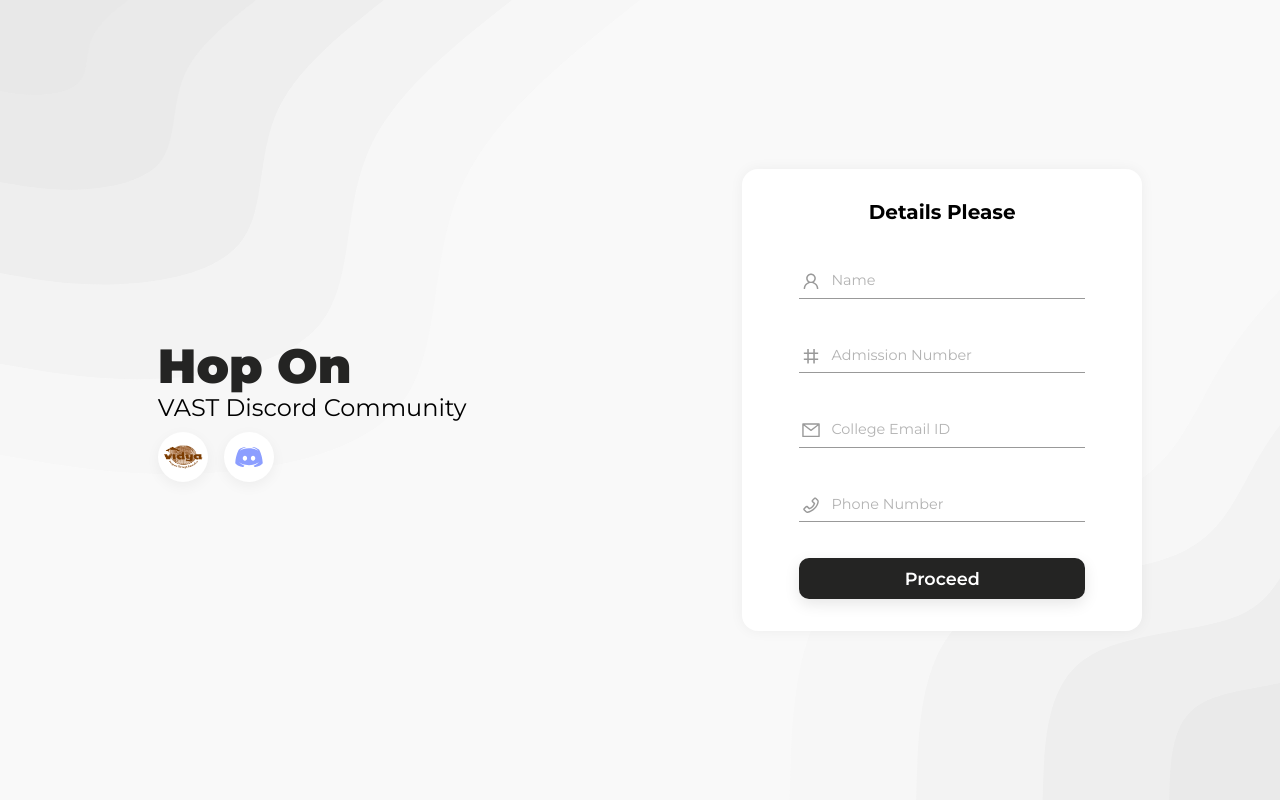
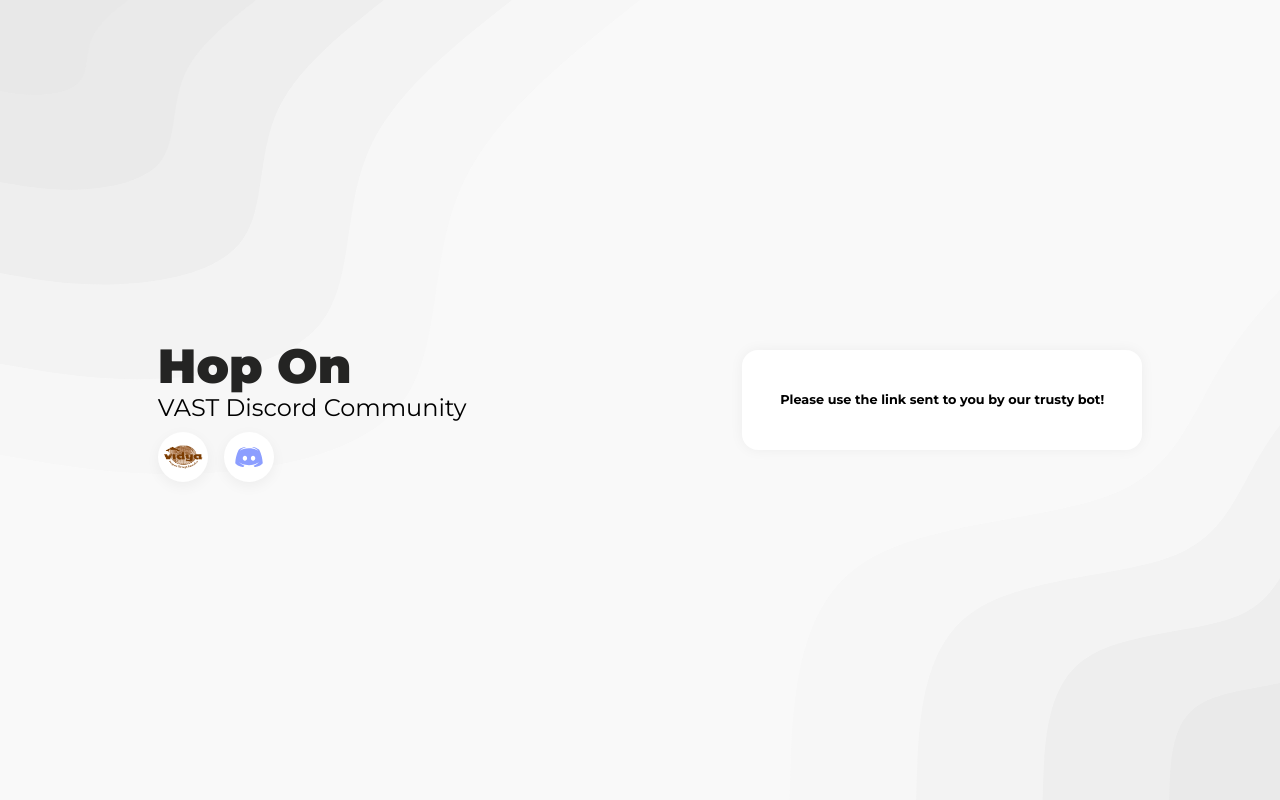
Before and after one commit to somkumarav/vast-discord-bot-main, a React (Create React App) app in the folder client/: page / in a window 1280 px wide. Built offline with nearby package versions, Linux system fonts and the light colour scheme; the HTML template or start-up script is replaced by a standard one.

Commit message:
Added discordid query check

```diff
--- a/client/src/App.jsx
+++ b/client/src/App.jsx
@@ -11,6 +11,11 @@ import {
 
 const App = () => {
 	const [values, setValues] = useState({ email: "", rollNumber: "" });
+
+	const discordid = new URLSearchParams(window.location.search).get(
+		"discordid"
+	);
+	console.log(discordid);
 
 	const handleSubmit = (e) => {
 		e.preventDefault();
@@ -36,7 +41,9 @@ const App = () => {
 				</div>
 			</header>
 			<div className="form-container">
-				<h3>Details Please</h3>
+				{discordid ? (
+					<>
+						<h3>Your Details</h3>
 						<form action="">
 							<span className="form-field">
 								<input type="text" name="name" id="" required />
@@ -64,6 +71,12 @@ const App = () => {
 							</span>
 							<button type="submit">Proceed</button>
 						</form>
+					</>
+				) : (
+					<>
+						<h4>Please use the link sent to you by our trusty bot!</h4>
+					</>
+				)}
 			</div>
 		</div>
 	);
--- a/client/src/App.scss
+++ b/client/src/App.scss
@@ -77,8 +77,9 @@ header {
 
 .form-container {
 	display: flex;
-	font-size: 0.9rem;
+	min-height: 100px;
 	flex-direction: column;
+	justify-content: center;
 	align-items: center;
 	background-color: white;
 	border-radius: 1rem 1rem 0px 0px;
@@ -102,7 +103,7 @@ header {
 	display: flex;
 	flex-flow: row-reverse wrap;
 	justify-content: flex-end;
-	margin: 20px 0px;
+	margin: 1.2rem 0px;
 	width: 100%;
 
 	& svg {
@@ -152,7 +153,7 @@ header {
 			outline: none;
 			& ~ label {
 				padding-left: 0.225rem;
-				font-size: 0.8rem;
+				font-size: 0.8em;
 				color: #333;
 				top: -1rem;
 			}
@@ -210,6 +211,7 @@ button:focus {
 		flex-grow: 1;
 		max-width: 400px;
 		height: min-content;
+		font-size: 0.8em;
 		padding: 2rem;
 		border-radius: 1rem;
 	}
```
Lines whose indentation alone changed are shown as unchanged.
